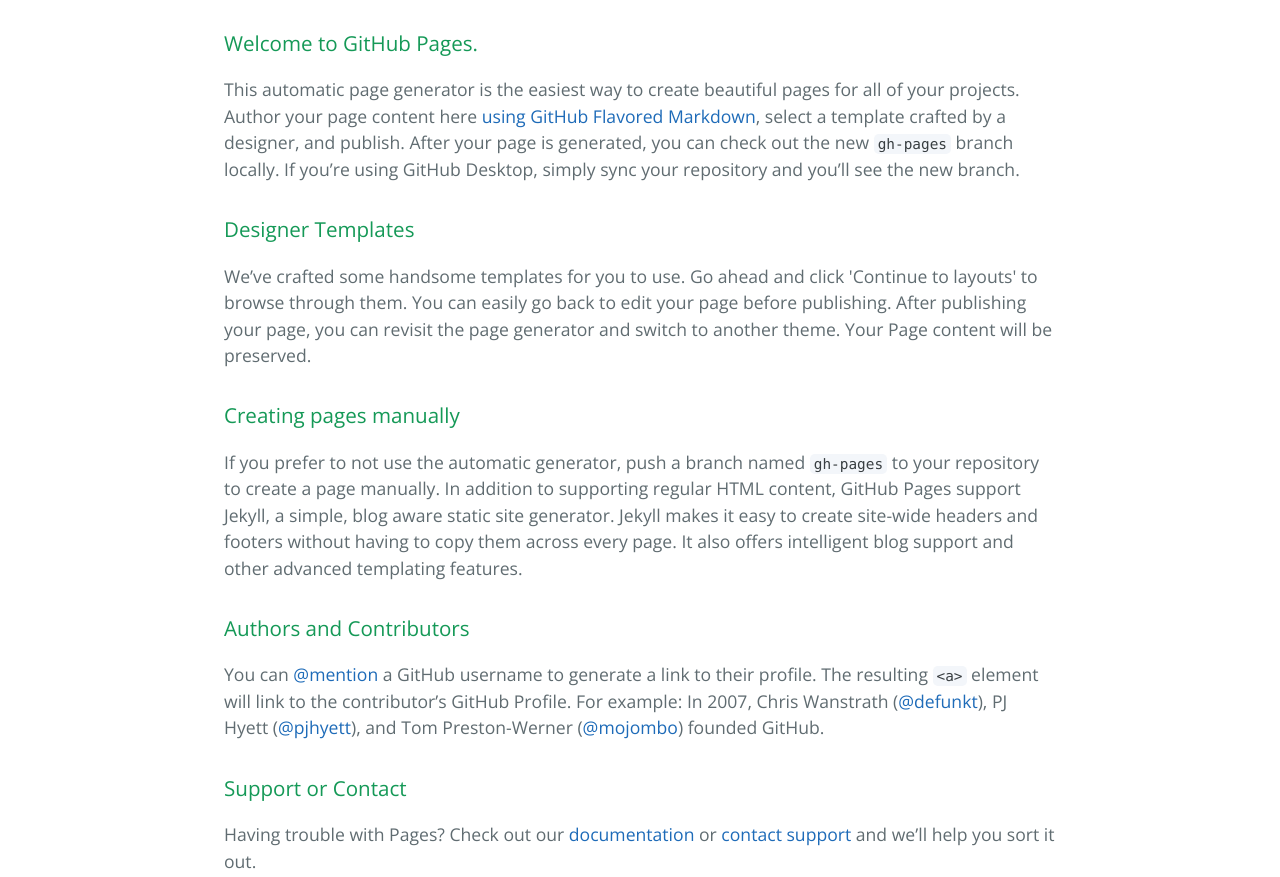
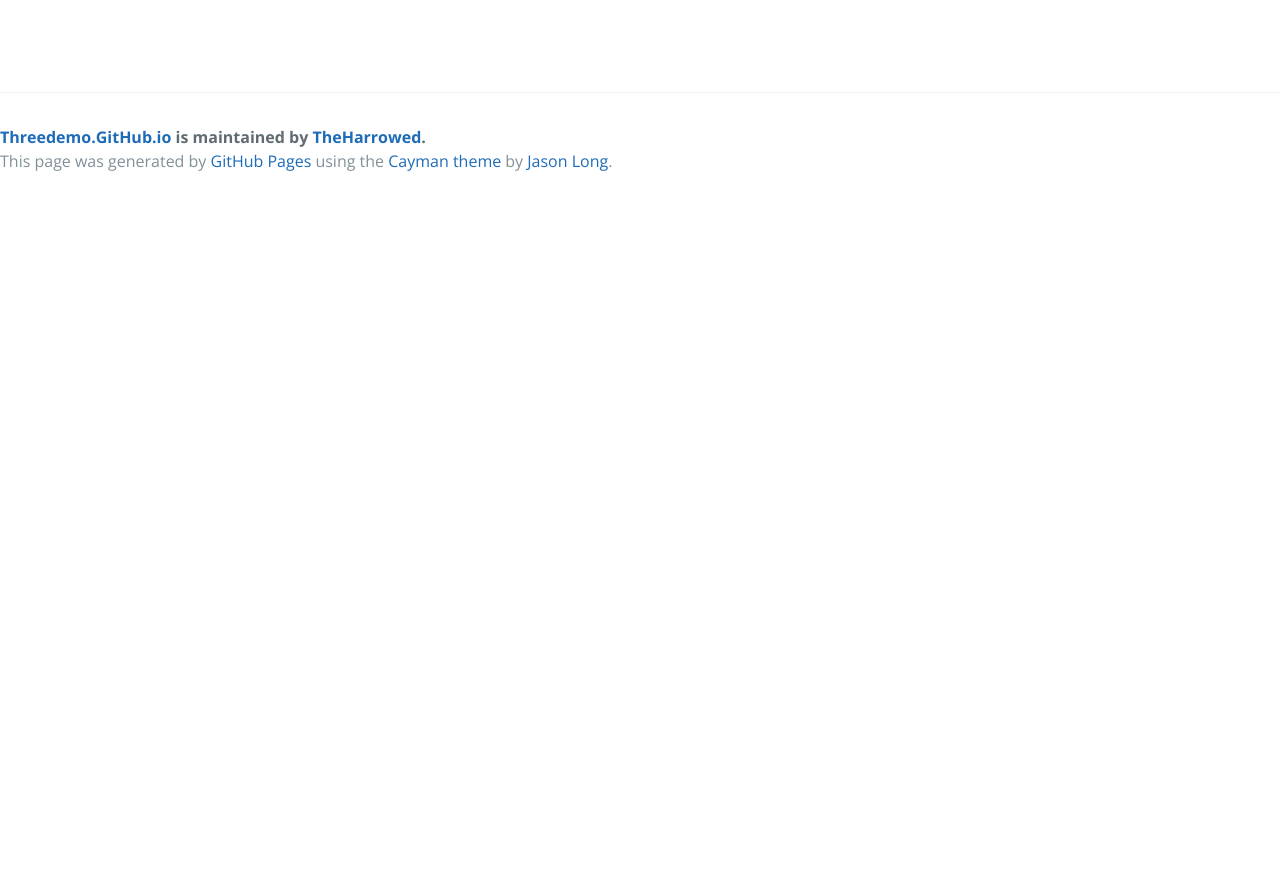
Before and after one commit to TheHarrowed/threedemo, a plain HTML site: page index.html in a window 1280 px wide. Shown: the part 340-1217 px from the top of the page. After the commit the page ends 800 px from the top, so only its background shows below. Drawn offline with nearby package versions, Linux system fonts and the light colour scheme.

Commit message:
Update index.html

```diff
--- a/index.html
+++ b/index.html
@@ -18,31 +18,7 @@
       <a href="https://github.com/TheHarrowed/threedemo.github.io/tarball/master" class="btn">Download .tar.gz</a>
     </section>
 
-    <section class="main-content">
-      <h3>
-<a id="welcome-to-github-pages" class="anchor" href="#welcome-to-github-pages" aria-hidden="true"><span class="octicon octicon-link"></span></a>Welcome to GitHub Pages.</h3>
-
-<p>This automatic page generator is the easiest way to create beautiful pages for all of your projects. Author your page content here <a href="https://guides.github.com/features/mastering-markdown/">using GitHub Flavored Markdown</a>, select a template crafted by a designer, and publish. After your page is generated, you can check out the new <code>gh-pages</code> branch locally. If you’re using GitHub Desktop, simply sync your repository and you’ll see the new branch.</p>
-
-<h3>
-<a id="designer-templates" class="anchor" href="#designer-templates" aria-hidden="true"><span class="octicon octicon-link"></span></a>Designer Templates</h3>
-
-<p>We’ve crafted some handsome templates for you to use. Go ahead and click 'Continue to layouts' to browse through them. You can easily go back to edit your page before publishing. After publishing your page, you can revisit the page generator and switch to another theme. Your Page content will be preserved.</p>
-
-<h3>
-<a id="creating-pages-manually" class="anchor" href="#creating-pages-manually" aria-hidden="true"><span class="octicon octicon-link"></span></a>Creating pages manually</h3>
-
-<p>If you prefer to not use the automatic generator, push a branch named <code>gh-pages</code> to your repository to create a page manually. In addition to supporting regular HTML content, GitHub Pages support Jekyll, a simple, blog aware static site generator. Jekyll makes it easy to create site-wide headers and footers without having to copy them across every page. It also offers intelligent blog support and other advanced templating features.</p>
-
-<h3>
-<a id="authors-and-contributors" class="anchor" href="#authors-and-contributors" aria-hidden="true"><span class="octicon octicon-link"></span></a>Authors and Contributors</h3>
-
-<p>You can <a href="https://github.com/blog/821" class="user-mention">@mention</a> a GitHub username to generate a link to their profile. The resulting <code>&lt;a&gt;</code> element will link to the contributor’s GitHub Profile. For example: In 2007, Chris Wanstrath (<a href="https://github.com/defunkt" class="user-mention">@defunkt</a>), PJ Hyett (<a href="https://github.com/pjhyett" class="user-mention">@pjhyett</a>), and Tom Preston-Werner (<a href="https://github.com/mojombo" class="user-mention">@mojombo</a>) founded GitHub.</p>
-
-<h3>
-<a id="support-or-contact" class="anchor" href="#support-or-contact" aria-hidden="true"><span class="octicon octicon-link"></span></a>Support or Contact</h3>
-
-<p>Having trouble with Pages? Check out our <a href="https://help.github.com/pages">documentation</a> or <a href="https://github.com/contact">contact support</a> and we’ll help you sort it out.</p>
+    <section class="main-content"></section>
 
       <footer class="site-footer">
         <span class="site-footer-owner"><a href="https://github.com/TheHarrowed/threedemo.github.io">Threedemo.GitHub.io</a> is maintained by <a href="https://github.com/TheHarrowed">TheHarrowed</a>.</span>
```
